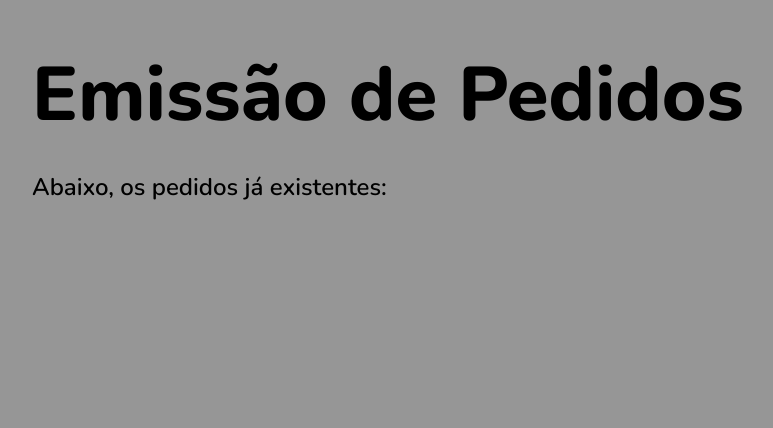
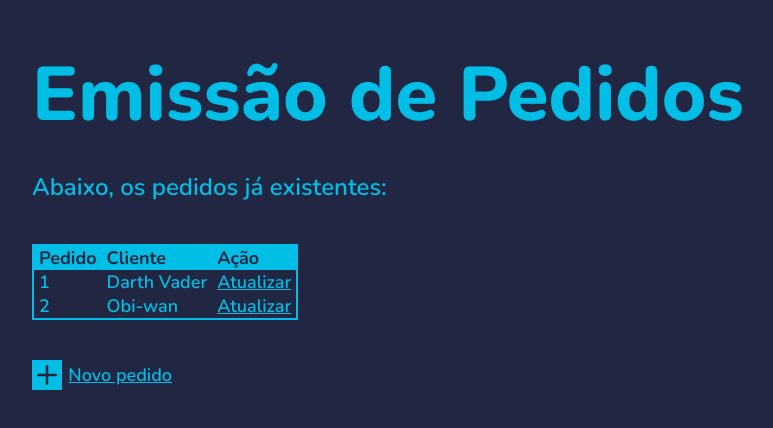
Before and after one commit to pedronandi/orderIssuing, a React (Create React App) app in the folder app/: page / in a window 1280 px wide. Shown: the top 428 px of the page, without its empty margins (58-831 px from the left). Built offline with nearby package versions, Linux system fonts and the light colour scheme.

Commit message:
Finalizing static landing page

```diff
--- a/app/package.json
+++ b/app/package.json
@@ -10,11 +10,15 @@
     "@types/node": "^12.20.5",
     "@types/react": "^17.0.3",
     "@types/react-dom": "^17.0.2",
+    "@types/react-icons": "^3.0.0",
     "@types/react-router-dom": "^5.1.7",
+    "@types/react-table": "^7.0.29",
     "react": "^17.0.1",
     "react-dom": "^17.0.1",
+    "react-icons": "^4.2.0",
     "react-router-dom": "^5.2.0",
     "react-scripts": "4.0.3",
+    "react-table": "^7.6.3",
     "typescript": "^4.2.3",
     "web-vitals": "^1.1.0"
   },
--- /dev/null
+++ b/app/src/components/Table.tsx
@@ -0,0 +1,71 @@
+import React from "react";
+
+import '../styles/components/table.css';
+
+/* https://fernandoabolafio.medium.com/generic-table-component-with-react-and-typescript-d849ad9f4c48 */
+
+function objectValues<T extends {}>(obj: T) {
+  return Object.keys(obj).map((objKey) => obj[objKey as keyof T]);
+}
+
+function objectKeys<T extends {}>(obj: T) {
+  return Object.keys(obj).map((objKey) => objKey as keyof T);
+}
+
+type PrimitiveType = string | Symbol | number | boolean;
+
+function isPrimitive(value: any): value is PrimitiveType {
+  return (
+    typeof value === "string" ||
+    typeof value === "number" ||
+    typeof value === "boolean" ||
+    typeof value === "symbol"
+  );
+}
+
+interface MinTableItem {
+  id: PrimitiveType;
+}
+
+type TableHeaders<T extends MinTableItem> = Record<keyof T, string>;
+
+type CustomRenderers<T extends MinTableItem> = Partial<
+  Record<keyof T, (it: T) => React.ReactNode>
+>;
+
+interface TableProps<T extends MinTableItem> {
+  items: T[];
+  headers: TableHeaders<T>;
+  customRenderers?: CustomRenderers<T>;
+}
+
+export default function Table<T extends MinTableItem>(props: TableProps<T>) {
+  function renderRow(item: T) {
+    return (
+      <tr>
+        {objectKeys(item).map((itemProperty) => {
+          const customRenderer = props.customRenderers?.[itemProperty];
+
+          if (customRenderer) {
+            return <td>{customRenderer(item)}</td>;
+          }
+
+          return (
+            <td>{isPrimitive(item[itemProperty]) ? item[itemProperty] : ""}</td>
+          );
+        })}
+      </tr>
+    );
+  }
+
+  return (
+    <table>
+      <thead>
+        {objectValues(props.headers).map((headerValue) => (
+          <th>{headerValue}</th>
+        ))}
+      </thead>
+      <tbody>{props.items.map(renderRow)}</tbody>
+    </table>
+  );
+}
--- a/app/src/pages/Landing.tsx
+++ b/app/src/pages/Landing.tsx
@@ -1,6 +1,29 @@
 import React from 'react';
+import { Link } from 'react-router-dom';
+import { FiPlus } from 'react-icons/fi';
+
+import Table from '../components/Table';
 
 import '../styles/pages/landing.css';
+
+const stockItems = [
+    {
+      id: 1,
+      name: "Darth Vader",
+      update: {
+        name: "Atualizar",
+        link: "https://www.google.com"
+      }
+    },
+    {
+      id: 2,
+      name: "Obi-wan",
+      update: {
+        name: "Atualizar",
+        link: "https://www.google.com"
+      }
+    }
+];
 
 function Landing() {
     return (
@@ -10,6 +33,27 @@ function Landing() {
                 <h1>Emissão de Pedidos</h1>
                 <p>Abaixo, os pedidos já existentes:</p>
                 </main>
+
+                <Table
+                    headers={{
+                    id: "Pedido",
+                    name: "Cliente",
+                    update: "Ação"
+                    }}
+                    items={stockItems}
+                    customRenderers={{
+                        update: (it) => (
+                            <a
+                            href={`${it.update.link}`}
+                            >{`${it.update.name}`}</a>
+                        )
+                    }}
+                />
+
+                <Link to="/order/create" className="create-order">
+                  <FiPlus size={32} className="add"/>
+                  <p>Novo pedido</p>
+                </Link>
             </div>
         </div>
     );
--- a/app/src/routes.tsx
+++ b/app/src/routes.tsx
@@ -7,6 +7,7 @@ function Routes() {
     <BrowserRouter>
         <Switch>
             <Route path="/" exact component={Landing}/>
+            <Route path="/order/create" exact component={Landing}/>
         </Switch>
     </BrowserRouter>
   );
--- /dev/null
+++ b/app/src/styles/components/table.css
@@ -0,0 +1,21 @@
+Table {
+  margin-top: 40px;
+
+  border-collapse: collapse;
+  border: 2px solid #00BEE5;
+
+}
+
+td, th {
+  padding: 0 5px 0 5px;
+}
+
+thead {
+  background-color: #00BEE5;
+  color: #212743;
+  text-align: left;
+}
+
+a {
+  color: #00BEE5;
+}
--- a/app/src/styles/global.css
+++ b/app/src/styles/global.css
@@ -5,7 +5,7 @@
 }
 
 body {
-  color: #000000;
+  color: #00BEE5;
   background: #ebf2f5;
 }
 
--- a/app/src/styles/pages/landing.css
+++ b/app/src/styles/pages/landing.css
@@ -1,7 +1,7 @@
 #page-landing {
   width: 100vw;
   height: 100vh;
-  background: #969696;
+  background: #212743;
 
   display: flex;
   justify-content: center;
@@ -20,7 +20,6 @@
   display: flex;
   align-items: flex-start;
   flex-direction: column;
-  justify-content: space-between;
 }
 
 #page-landing .content-wrapper main {
@@ -43,23 +42,25 @@
   font-weight: 800;
 }
 
-.content-wrapper .enter-app {
-  position: absolute;
-  right: 0;
-  bottom: 0;
-
-  width: 80px;
-  height: 80px;
-  background: #ffd666;
-  border-radius: 30px;
+.content-wrapper .create-order {
+  margin-top: 40px;
+  width: 140px;
 
   display: flex;
+  justify-content: space-between;
+  flex-direction: row;
   align-items: center;
-  justify-content: center;
-
-  transition: background-color 0.2s;
 }
 
-.content-wrapper .enter-app:hover {
-  background: #96feff;
+.content-wrapper .create-order .add {
+  width: 30px;
+  height: 30px;
+  color: #212743;
+  background: #00BEE5;
 }
+
+.content-wrapper .create-order .add:hover {
+  color: #00BEE5;
+  background: #212743;
+  border: 2px solid #00BEE5;
+}
```
Also changed, not shown: app/public/index.html (line endings or trailing spaces), 1 other file (tests, documents, lock files or other folders).
